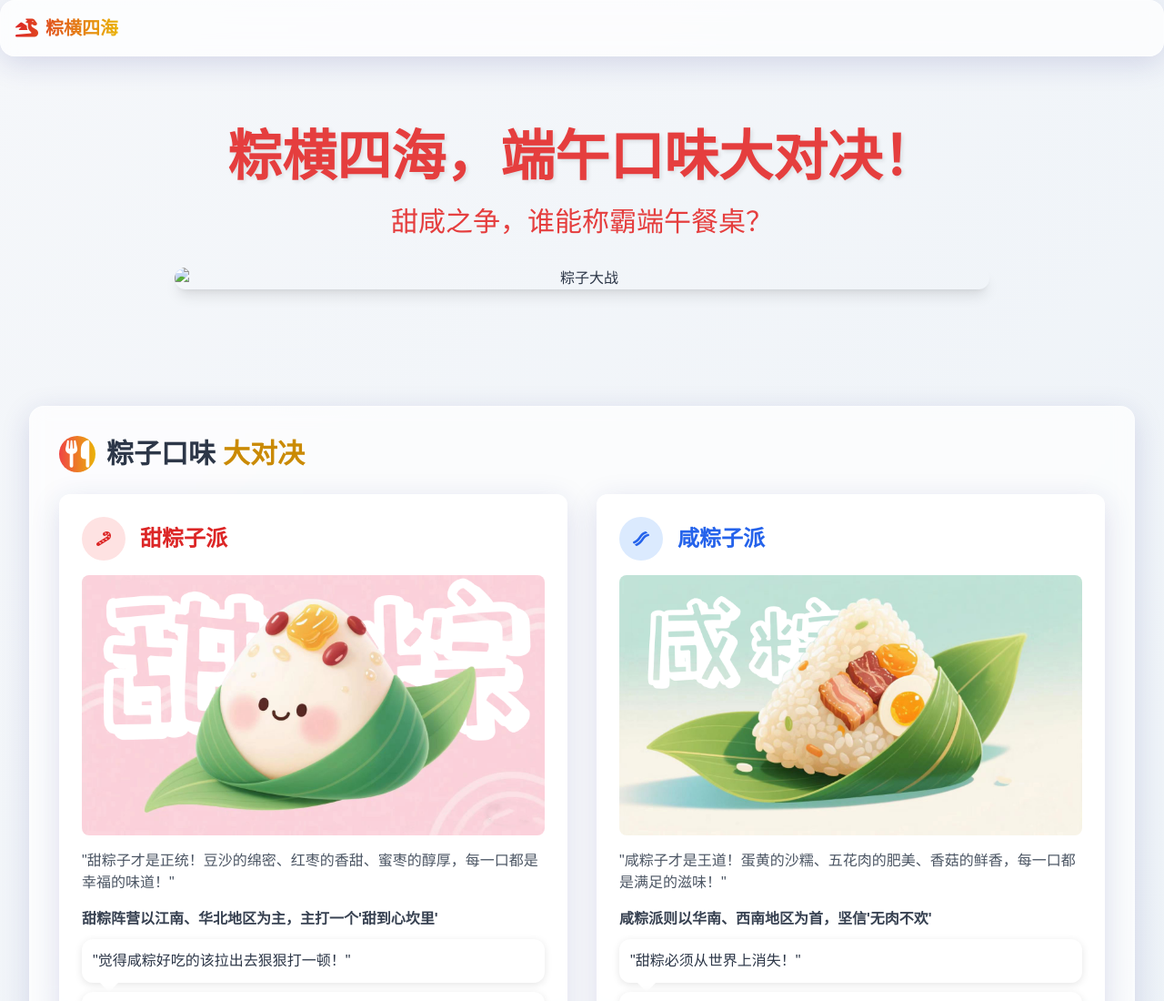
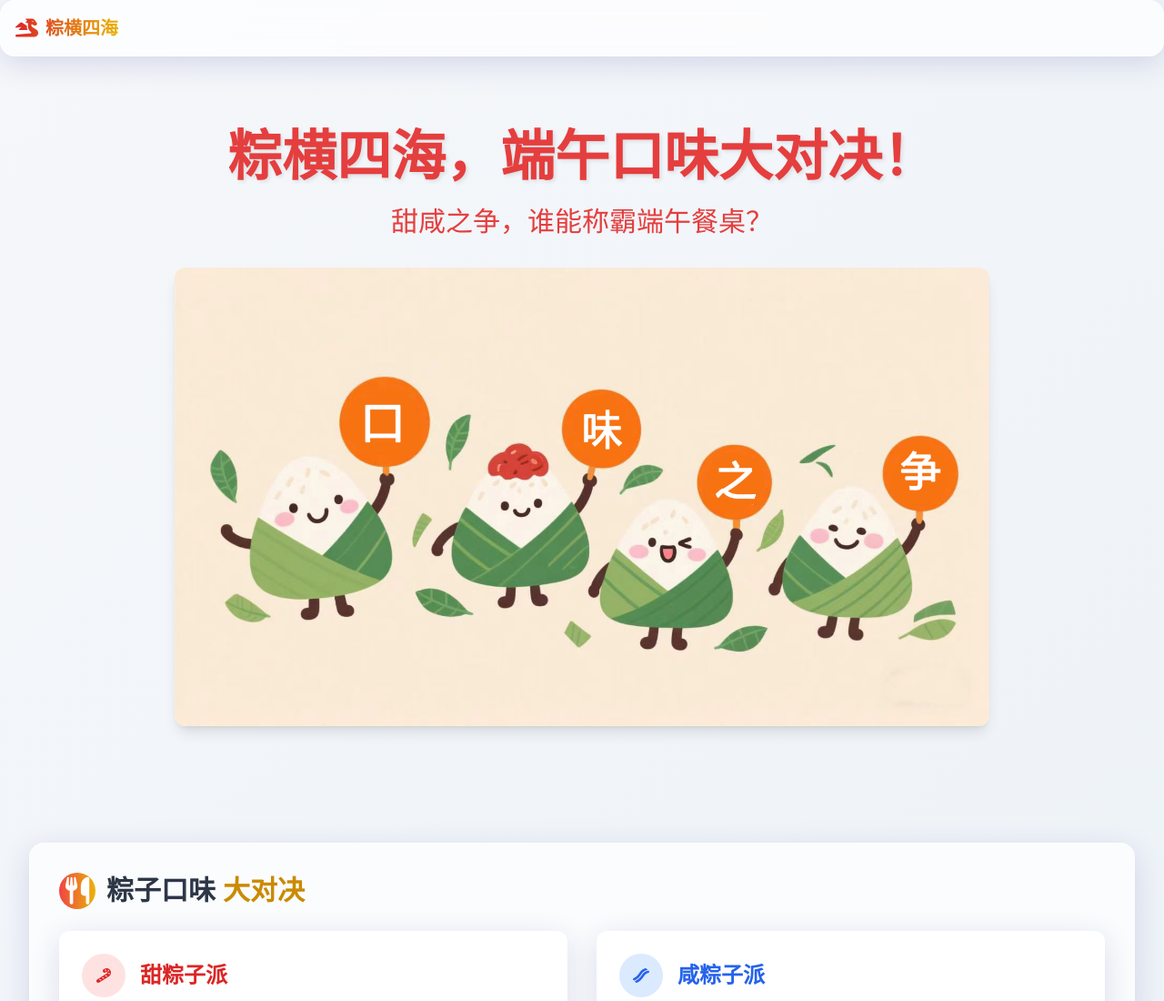
Before and after one commit to KAIPINS/repository, a plain HTML site: page 端午粽子口味对决3.html in a window 1280 px wide. Shown: the top 1100 px of the page at 91% size. Drawn offline with nearby package versions, Linux system fonts and the light colour scheme; a web font is replaced by a local one.

Commit message:
Update 端午粽子口味对决3.html

```diff
--- a/端午粽子口味对决3.html
+++ b/端午粽子口味对决3.html
@@ -172,7 +172,7 @@
                 粽横四海，端午口味大对决！
             </h1>
             <p class="text-2xl md:text-3xl mb-8 festival-subtitle">甜咸之争，谁能称霸端午餐桌？</p>
-            <img src="image/口味之争.png" alt="粽子大战" class="w-full rounded-xl shadow-lg mb-8 max-w-4xl mx-auto">
+            <img src="口味之争.png" alt="粽子大战" class="w-full rounded-xl shadow-lg mb-8 max-w-4xl mx-auto">
         </div>
     </header>
 
```
